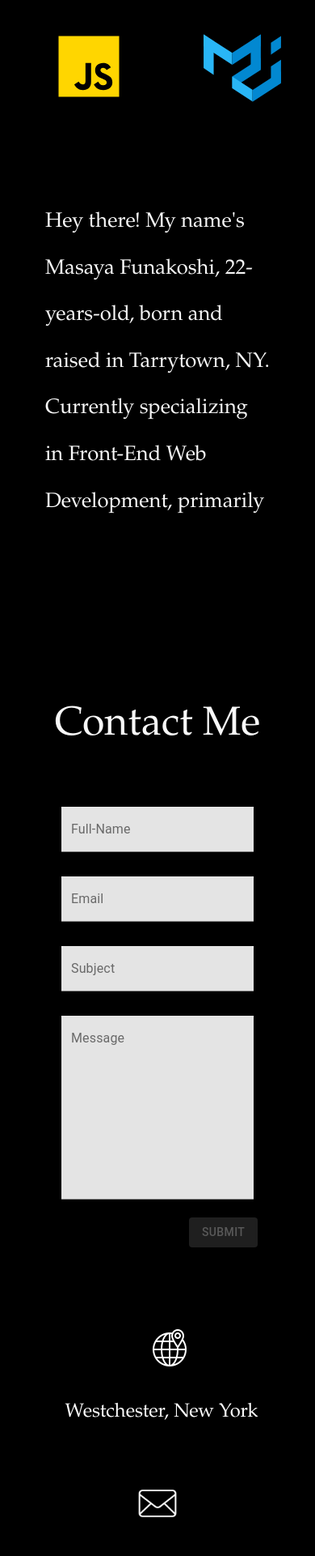
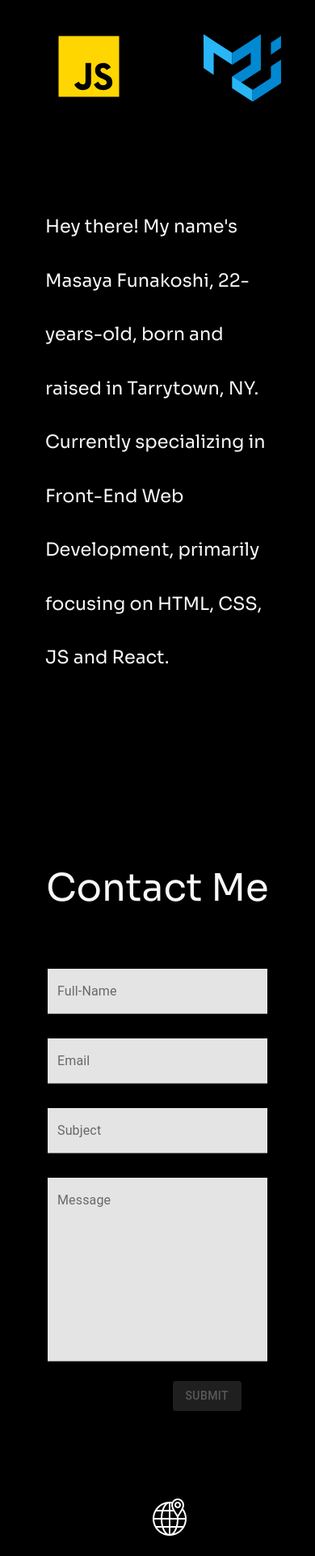
Before and after one commit to masayafunakoshi1/MasayaFunakoshi, a React (Create React App) app: page / in a window 390 px wide. Shown: the part 4724-6645 px from the top of the page at 81% size. Built offline with nearby package versions, Linux system fonts and the light colour scheme.

Commit message:
Fixing CSS and Responsiveness

```diff
--- a/src/components/ScrollToTop.js
+++ b/src/components/ScrollToTop.js
@@ -20,6 +20,13 @@ const useStyles = makeStyles((theme) => ({
       left: "92%",
     },
     [theme.breakpoints.down("sm")]: {
+      left: "85%",
+      top: "88%",
+      zIndex: "100",
+      width: "60px",
+      height: "60px",
+    },
+    [theme.breakpoints.down("xs")]: {
       left: "80%",
       top: "88%",
       zIndex: "100",
--- a/src/components/styles/BackdropGif.css
+++ b/src/components/styles/BackdropGif.css
@@ -21,7 +21,7 @@
 
 .Backdrop-Subgrid {
   display: grid;
-  grid-template-rows: 50px 2fr;
+  grid-template-rows: 40px 2fr;
 }
 
 .AppTitle {
@@ -29,7 +29,7 @@
   display: flex;
   justify-self: center;
   align-items: center;
-  font-size: 23pt;
+  font-size: 18pt;
   color: #ffe600;
 }
 
@@ -40,7 +40,7 @@
   grid-row-end: 3;
 
   text-align: left;
-  font-size: 1.1vw;
+  font-size: 0.7vw;
   line-height: 3.5ch;
   margin-left: 20px;
   margin-top: 20px;
@@ -122,16 +122,19 @@
     grid-column-end: 4;
     grid-row-start: 1;
     grid-row-end: 4;
+    font-size: 0.8vw;
+    max-height: 206px;
+    overflow-y: scroll;
   }
 }
 
-@media only screen and (max-width: 1270px) {
+@media only screen and (max-width: 1300px) {
   .Backdrop-Container {
     background-color: black;
     opacity: 0.8;
 
     height: 249px;
-    width: 40%;
+    width: 40.5%;
 
     max-height: 249px;
     max-width: 500px;
@@ -168,7 +171,7 @@
   }
 
   .Project-Description {
-    font-size: 1.8vw;
+    font-size: 1.3vw;
   }
 }
 
@@ -201,19 +204,13 @@
     grid-column-start: 1;
     grid-column-end: 4;
     grid-row-start: 1;
-    grid-row-end: 4;
-    font-size: 12pt;
+    grid-row-end: 3;
+    font-size: 2vw;
     margin-top: 0px;
   }
 
   .AppTitle {
     font-size: 20pt;
-  }
-
-  .Project-Description {
-    font-size: 13pt;
-    margin-top: 0px;
-    max-width: 270px;
   }
 
   .Src-Code {
@@ -233,6 +230,11 @@
   }
 }
 
+@media only screen and (max-width: 650px) {
+  .Project-Description {
+    max-width: 298px;
+  }
+}
 @media only screen and (max-width: 480px) {
   .Backdrop-Container {
     background-color: black;
@@ -285,7 +287,7 @@
     grid-column-end: 3;
     grid-row-start: 1;
     grid-row-end: 3;
-    font-size: 12pt;
+    font-size: 3.2vw;
     margin-top: 0px;
   }
 
--- a/src/index.css
+++ b/src/index.css
@@ -1,6 +1,8 @@
+@import url("https://fonts.googleapis.com/css2?family=Sora&display=swap");
+
 body {
   margin: 0;
-  font-family: Garamond, Arial;
+  font-family: "Sora", sans-serif;
   font-size: 25px;
   font-style: normal;
   line-height: 61px;
--- a/src/pages/styles/HomePage.css
+++ b/src/pages/styles/HomePage.css
@@ -1,6 +1,6 @@
 .Homepage-Container {
   display: grid;
-  grid-template-rows: 700px 150px;
+  grid-template-rows: 700px 250px;
   grid-template-columns: 150px 1fr 150px;
 }
 
@@ -26,7 +26,7 @@
 #Second-Line {
   display: grid;
   grid-row-start: 2;
-  grid-template-columns: minmax(100px, 155px) minmax(490px, 500px);
+  grid-template-columns: minmax(170px, 185px) minmax(490px, 500px);
 }
 
 .Second-Line-Name {
@@ -145,7 +145,7 @@
 
 /* Responsive CSS, Screen Widths */
 
-@media only screen and (max-width: 1270px) {
+@media only screen and (max-width: 1300px) {
   .Homepage-Container {
     grid-template-rows: 700px 150px;
     grid-template-columns: 50px 1fr 50px;
@@ -357,7 +357,7 @@
   #Second-Line {
     display: grid;
     grid-row-start: 3;
-    grid-template-columns: minmax(auto, 300px);
+    grid-template-columns: 300px;
     grid-template-rows: 1fr 1.5fr;
   }
 
@@ -389,27 +389,27 @@
   .Homepage-Text-Norm {
     min-width: 100%;
     min-height: auto;
-    font-size: 25px;
+    font-size: 22px;
   }
 
   .Homepage-Text-Highlight-Name {
     display: inline;
     overflow: hidden;
     white-space: nowrap;
-    font-size: 26px;
+    font-size: 24px;
     color: #ffe600;
     cursor: pointer;
   }
 
   .Homepage-Text-Highlight-FrontEnd {
-    font-size: 26px;
+    font-size: 24px;
   }
 
   .Name-Pronounce {
     display: inline;
     min-width: 190px;
     min-height: 61px;
-    font-size: 30px;
+    font-size: 18px;
   }
 
   .Homepage-Img {
--- a/src/sections/about-section/AboutMe.css
+++ b/src/sections/about-section/AboutMe.css
@@ -1,6 +1,6 @@
 .AboutMe-Container {
   display: grid;
-  grid-template-rows: 100px 1470px;
+  grid-template-rows: 100px 1800px;
   grid-template-columns: 150px auto 150px;
 }
 .AboutMe-Header {
@@ -89,8 +89,8 @@
 .AboutMe-Text {
   grid-column-start: 2;
   text-align: left;
-  font-size: 1.3rem;
-  line-height: 4.5ch;
+  font-size: 1.1rem;
+  line-height: 4ch;
 }
 
 .AboutMe-Link-Text {
@@ -100,10 +100,10 @@
 
 /* Responsive CSS, Screen Widths */
 
-@media only screen and (max-width: 1270px) {
+@media only screen and (max-width: 1300px) {
   .AboutMe-Container {
     display: grid;
-    grid-template-rows: 100px 1800px;
+    grid-template-rows: 100px 2800px;
     grid-template-columns: 100px auto 100px;
   }
   .AboutMe-Header {
@@ -164,7 +164,7 @@
 @media only screen and (max-width: 768px) {
   .AboutMe-Container {
     display: grid;
-    grid-template-rows: 100px 1500px;
+    grid-template-rows: 100px 1700px;
     grid-template-columns: 25px auto 25px;
   }
   .AboutMe-Header {
@@ -211,9 +211,10 @@
 
   .AboutMe-Text {
     max-height: 600px;
+    height: 600px;
     overflow: scroll;
     overflow-x: hidden;
-    font-size: 1.6rem;
+    font-size: 1.4rem;
   }
 
   .TechStack {
@@ -228,7 +229,7 @@
 @media only screen and (max-width: 480px) {
   .AboutMe-Container {
     display: grid;
-    grid-template-rows: 100px 1500px;
+    grid-template-rows: 100px 1700px;
     grid-template-columns: 25px auto 25px;
   }
   .AboutMe-Header {
@@ -281,7 +282,7 @@
   }
 
   .AboutMe-Text {
-    max-height: 400px;
+    max-height: 600px;
     overflow: scroll;
     overflow-x: hidden;
   }
@@ -310,7 +311,7 @@
 @media only screen and (max-width: 370px) {
   .AboutMe-Container {
     display: grid;
-    grid-template-rows: 100px 1400px;
+    grid-template-rows: 100px 1600px;
     grid-template-columns: 25px auto 25px;
   }
 
--- a/src/sections/contact-section/Contact.css
+++ b/src/sections/contact-section/Contact.css
@@ -89,7 +89,7 @@ a:active {
 
 /* Responsive CSS, Screen Widths */
 
-@media only screen and (max-width: 1270px) {
+@media only screen and (max-width: 1300px) {
   .ContactPage-Container {
     display: grid;
     grid-template-rows: 150px 700px;
@@ -106,12 +106,12 @@ a:active {
     display: grid;
     grid-column-start: 2;
     grid-row-start: 2;
-    grid-template-columns: repeat(2, 1fr);
+    grid-template-columns: 1fr;
   }
 
   .ContactPage-ContactInfo {
     display: grid;
-    grid-column-start: 2;
+    grid-column-start: 1;
     grid-template-rows: repeat(3, 1fr);
   }
   .ContactPage-ContactInfo-Socials {
@@ -123,11 +123,11 @@ a:active {
 
   .ContactInfo-Location {
     grid-row-start: 1;
-    justify-self: start;
+    justify-self: center;
   }
   .ContactInfo-Email {
     grid-row-start: 2;
-    justify-self: start;
+    justify-self: center;
   }
 
   .Contact-Info-Text {
@@ -153,6 +153,10 @@ a:active {
   .Socials {
     max-width: 65px;
     margin-left: 20px;
+  }
+
+  .LinkedIn {
+    grid-column-start: 2;
   }
 }
 
@@ -205,6 +209,9 @@ a:active {
     margin-top: 20px;
     margin-left: 0px;
   }
+  .LinkedIn {
+    grid-column-start: 1;
+  }
 }
 
 @media only screen and (max-width: 480px) {
@@ -217,7 +224,10 @@ a:active {
   .ContactPage-Header {
     grid-column-start: 2;
     margin-top: 20px;
+    align-items: center;
+    justify-content: center;
     margin-bottom: 20px;
+    font-size: 35pt;
   }
 
   .ContactPage-Subgrid {
@@ -238,7 +248,7 @@ a:active {
     text-decoration: none;
     color: #ffffff;
     margin-left: 10px;
-    font-size: 95%;
+    font-size: 70%;
   }
 
   .location {
--- a/src/sections/contact-section/ContactTexfields.js
+++ b/src/sections/contact-section/ContactTexfields.js
@@ -71,9 +71,13 @@ const ContactTexfields = () => {
 
   //Styles
   const useStyles = makeStyles((theme) => ({
-    // root: {
-    //   marginTop: "10%",
-    // },
+    root: {
+      [theme.breakpoints.down("xs")]: {
+        maxWidth: "100%",
+        justifyContent: "center",
+        alignItems: "center",
+      },
+    },
     notchedOutline: {
       borderWidth: "1px",
       borderColor: "white",
@@ -89,6 +93,9 @@ const ContactTexfields = () => {
       [theme.breakpoints.down("sm")]: {
         width: "70%",
       },
+      [theme.breakpoints.down("xs")]: {
+        width: "80%",
+      },
     },
     bigTextfield: {
       background: "#FAFAFA",
@@ -100,10 +107,16 @@ const ContactTexfields = () => {
       [theme.breakpoints.down("sm")]: {
         width: "70%",
       },
+      [theme.breakpoints.down("xs")]: {
+        width: "80%",
+      },
     },
     submitBtn: {
       left: "24%",
       filter: "invert(100%) ",
+      [theme.breakpoints.down("xs")]: {
+        marginRight: "12%",
+      },
     },
     typography: {
       padding: theme.spacing(2),
--- a/src/sections/projects-section/Projects.css
+++ b/src/sections/projects-section/Projects.css
@@ -1,6 +1,6 @@
 .Projects-Page-Container {
   display: grid;
-  grid-template-rows: 100px 1100px;
+  grid-template-rows: 100px 1000px;
   grid-template-columns: minmax(150px, auto) auto minmax(150px, auto);
 }
 .Projects-Page-Container-Subgrid {
@@ -176,7 +176,7 @@ a:active {
   }
 }
 
-@media only screen and (max-width: 1270px) {
+@media only screen and (max-width: 1300px) {
   .Projects-Page-Container {
     display: grid;
     grid-template-rows: 100px 1100px 400px;
@@ -198,7 +198,7 @@ a:active {
     display: grid;
     grid-row-start: 2;
     grid-column-start: 2;
-    grid-template-rows: minmax(auto, 300px) minmax(80px, auto);
+    grid-template-rows: minmax(auto, 300px) 80px;
     grid-template-columns: minmax(150px, 500px);
 
     background-color: rgb(22, 22, 22);
@@ -237,7 +237,7 @@ a:active {
     display: grid;
     grid-row-start: 2;
     grid-column-start: 2;
-    grid-template-rows: minmax(auto, 300px) minmax(80px, auto);
+    grid-template-rows: minmax(auto, 300px) 80px;
     grid-template-columns: minmax(150px, 500px);
 
     background-color: rgb(22, 22, 22);
@@ -275,7 +275,7 @@ a:active {
     display: grid;
     grid-row-start: 2;
     grid-column-start: 2;
-    grid-template-rows: minmax(auto, 300px) minmax(80px, auto);
+    grid-template-rows: minmax(auto, 300px) 80px;
     grid-template-columns: minmax(150px, 500px);
 
     background-color: rgb(22, 22, 22);
```
